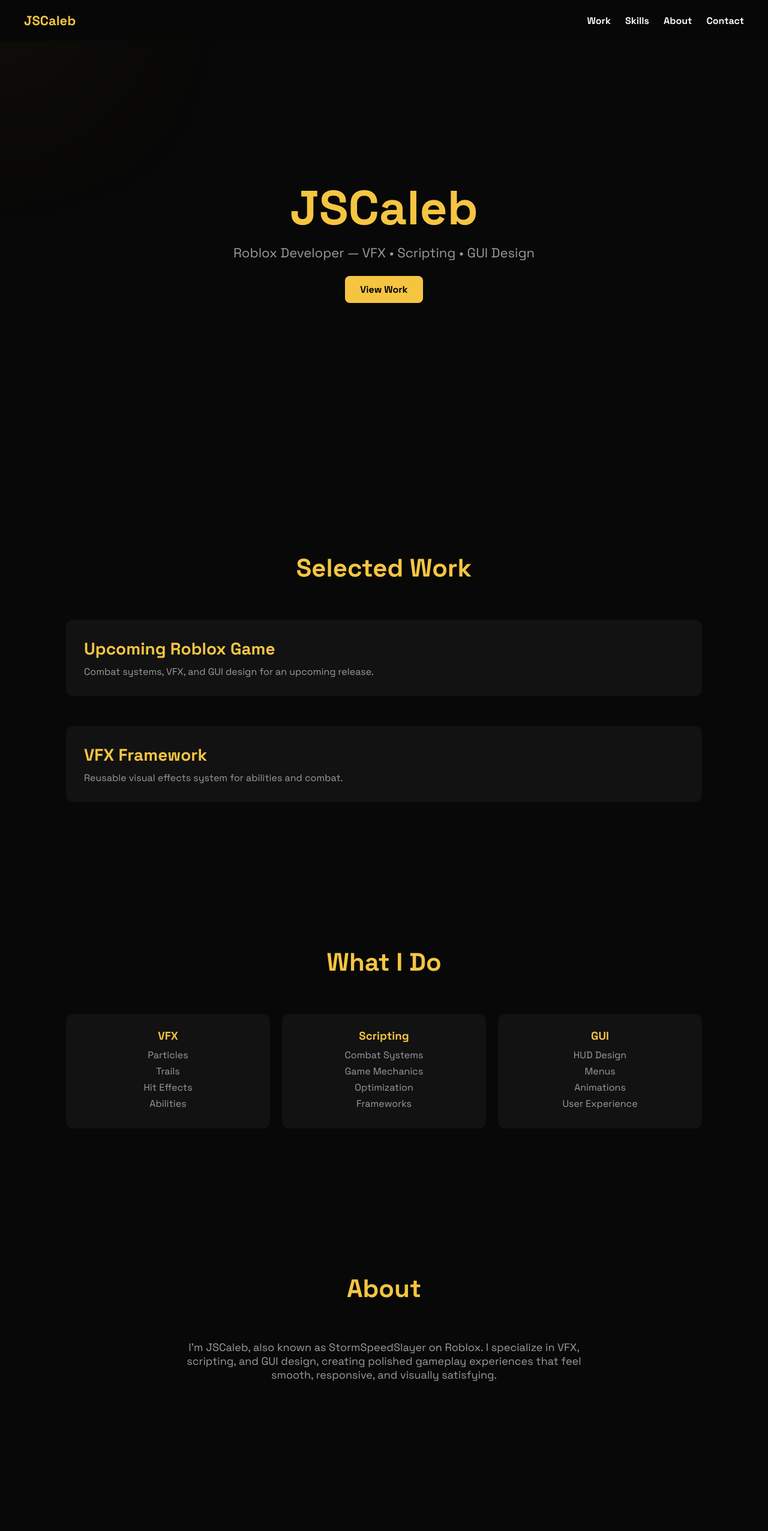
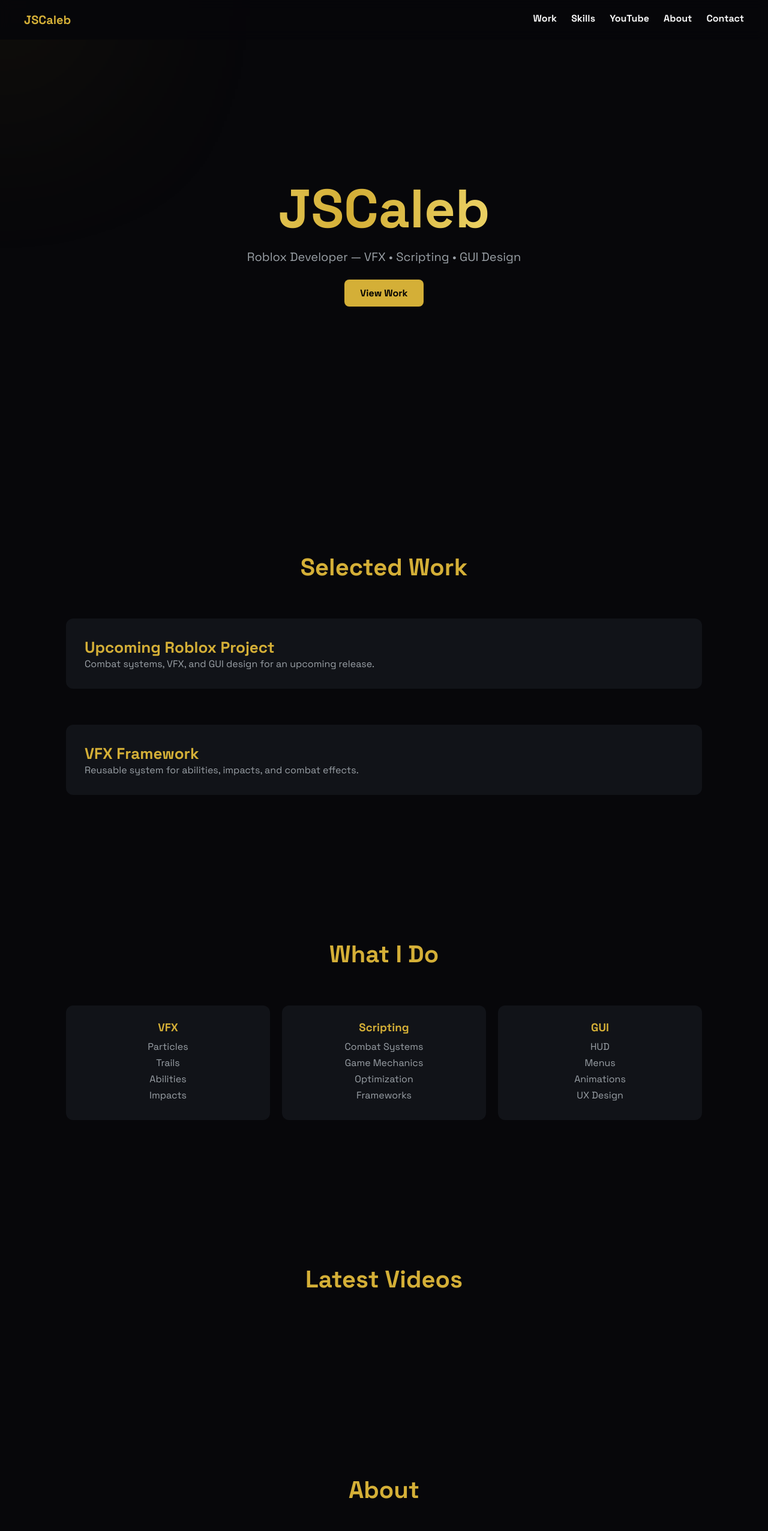
Before and after one commit to jscaleb8913/Building-, a plain HTML site: page index.html in a window 1280 px wide. Shown: the top 2552 px of the page at 60% size. Drawn offline with Linux system fonts and the light colour scheme; no server answers.

Commit message:
Refactor CSS variables and update styles

```diff
--- a/index.html
+++ b/index.html
@@ -8,14 +8,18 @@
 <link href="https://fonts.googleapis.com/css2?family=Space+Grotesk:wght@400;700&display=swap" rel="stylesheet">
 
 <style>
-:root{
-    --bg:#080808;
-    --surface:#121212;
-    --surface2:#1a1a1a;
-    --gold:#f5c542;
-    --goldsoft:#d9a92f;
-    --white:#f8f8f8;
-    --gray:#9b9b9b;
+/* ===================== THEME ===================== */
+:root {
+    --bg:#07070a;
+    --surface:#111318;
+    --surface2:#171a21;
+
+    --gold:#d4af37;
+    --gold2:#f6e27a;
+    --glow:rgba(212,175,55,0.25);
+
+    --text:#f5f5f5;
+    --muted:#9aa0a6;
 }
 
 *{
@@ -27,43 +31,46 @@
 body{
     font-family:'Space Grotesk',sans-serif;
     background:var(--bg);
-    color:var(--white);
+    color:var(--text);
     overflow-x:hidden;
     scroll-behavior:smooth;
 }
 
-a{
-    color:var(--gold);
-    text-decoration:none;
+/* ===================== CURSOR GLOW ===================== */
+.glow{
+    position:fixed;
+    width:250px;
+    height:250px;
+    background:var(--gold);
+    filter:blur(150px);
+    opacity:0.15;
+    pointer-events:none;
+    transform:translate(-50%,-50%);
+    z-index:0;
 }
 
-a:hover{
-    color:var(--goldsoft);
-}
-
-/* HEADER */
+/* ===================== HEADER ===================== */
 header{
     position:fixed;
     top:0;
-    left:0;
     width:100%;
     display:flex;
     justify-content:space-between;
-    align-items:center;
     padding:20px 40px;
-    background:rgba(8,8,8,0.85);
+    background:rgba(7,7,10,0.85);
     backdrop-filter:blur(10px);
     z-index:1000;
 }
 
 header h1{
+    font-size:20px;
     color:var(--gold);
-    font-size:22px;
 }
 
 nav a{
     margin-left:20px;
-    color:var(--white);
+    color:var(--text);
+    text-decoration:none;
     font-weight:700;
 }
 
@@ -71,7 +78,7 @@
     color:var(--gold);
 }
 
-/* HERO */
+/* ===================== HERO ===================== */
 .hero{
     height:100vh;
     display:flex;
@@ -79,45 +86,44 @@
     justify-content:center;
     align-items:center;
     text-align:center;
+    position:relative;
 }
 
 .hero h1{
-    font-size:80px;
-    color:var(--gold);
+    font-size:90px;
+    background:linear-gradient(90deg,var(--gold),var(--gold2),var(--gold));
+    -webkit-background-clip:text;
+    -webkit-text-fill-color:transparent;
+    animation:shine 6s linear infinite;
+    background-size:200%;
+}
+
+@keyframes shine{
+    0%{background-position:0%;}
+    100%{background-position:200%;}
 }
 
 .hero p{
-    font-size:22px;
-    color:var(--gray);
+    color:var(--muted);
+    font-size:20px;
     margin-top:10px;
 }
 
 .hero a{
     margin-top:25px;
-    padding:12px 25px;
+    padding:12px 26px;
     background:var(--gold);
     color:#000;
     font-weight:700;
     border-radius:8px;
+    text-decoration:none;
 }
 
 .hero a:hover{
-    background:var(--goldsoft);
+    background:var(--gold2);
 }
 
-/* GLOW CURSOR */
-.glow{
-    position:fixed;
-    width:200px;
-    height:200px;
-    background:var(--gold);
-    filter:blur(140px);
-    opacity:0.15;
-    pointer-events:none;
-    transform:translate(-50%,-50%);
-}
-
-/* SECTIONS */
+/* ===================== SECTIONS ===================== */
 section{
     padding:120px 20px;
     max-width:1100px;
@@ -125,17 +131,17 @@
 }
 
 .title{
-    font-size:42px;
     text-align:center;
+    font-size:40px;
     margin-bottom:60px;
     color:var(--gold);
 }
 
-/* PROJECTS */
+/* ===================== PROJECTS ===================== */
 .projects{
     display:flex;
     flex-direction:column;
-    gap:50px;
+    gap:60px;
 }
 
 .project{
@@ -143,24 +149,25 @@
     padding:30px;
     border-radius:12px;
     transition:0.3s;
+    border:1px solid transparent;
 }
 
 .project:hover{
-    transform:translateY(-8px);
-    background:var(--surface2);
+    transform:translateY(-10px);
+    box-shadow:0 0 40px var(--glow);
+    border:1px solid rgba(212,175,55,0.2);
 }
 
 .project h3{
     color:var(--gold);
-    font-size:28px;
-    margin-bottom:10px;
+    font-size:26px;
 }
 
 .project p{
-    color:var(--gray);
+    color:var(--muted);
 }
 
-/* SKILLS */
+/* ===================== SKILLS ===================== */
 .skills{
     display:flex;
     gap:20px;
@@ -179,28 +186,54 @@
 
 .skill h3{
     color:var(--gold);
-    margin-bottom:10px;
 }
 
 .skill ul{
     list-style:none;
-    color:var(--gray);
+    color:var(--muted);
+    margin-top:10px;
 }
 
 .skill li{
     margin:6px 0;
 }
 
-/* ABOUT */
+/* ===================== YOUTUBE ===================== */
+.youtube-grid{
+    display:grid;
+    grid-template-columns:repeat(auto-fit,minmax(300px,1fr));
+    gap:20px;
+}
+
+.video{
+    background:var(--surface);
+    padding:15px;
+    border-radius:12px;
+    border:1px solid rgba(255,255,255,0.05);
+}
+
+.video iframe{
+    width:100%;
+    height:180px;
+    border-radius:8px;
+}
+
+.video h3{
+    font-size:16px;
+    margin-top:10px;
+    color:var(--text);
+}
+
+/* ===================== ABOUT ===================== */
 .about{
     text-align:center;
-    max-width:700px;
+    max-width:750px;
     margin:auto;
-    color:var(--gray);
+    color:var(--muted);
     font-size:18px;
 }
 
-/* CONTACT */
+/* ===================== CONTACT ===================== */
 .contact{
     text-align:center;
 }
@@ -208,17 +241,17 @@
 .contact a{
     font-size:20px;
     font-weight:700;
+    color:var(--gold);
 }
 
-/* FOOTER */
+/* ===================== FOOTER ===================== */
 footer{
     text-align:center;
     padding:40px;
-    color:var(--gray);
+    color:var(--muted);
     border-top:1px solid #222;
 }
 </style>
-
 </head>
 
 <body>
@@ -230,6 +263,7 @@
     <nav>
         <a href="#work">Work</a>
         <a href="#skills">Skills</a>
+        <a href="#youtube">YouTube</a>
         <a href="#about">About</a>
         <a href="#contact">Contact</a>
     </nav>
@@ -241,22 +275,24 @@
     <a href="#work">View Work</a>
 </section>
 
+<!-- ===================== WORK ===================== -->
 <section id="work">
     <h2 class="title">Selected Work</h2>
 
     <div class="projects">
         <div class="project">
-            <h3>Upcoming Roblox Game</h3>
+            <h3>Upcoming Roblox Project</h3>
             <p>Combat systems, VFX, and GUI design for an upcoming release.</p>
         </div>
 
         <div class="project">
             <h3>VFX Framework</h3>
-            <p>Reusable visual effects system for abilities and combat.</p>
+            <p>Reusable system for abilities, impacts, and combat effects.</p>
         </div>
     </div>
 </section>
 
+<!-- ===================== SKILLS ===================== -->
 <section id="skills">
     <h2 class="title">What I Do</h2>
 
@@ -266,8 +302,8 @@
             <ul>
                 <li>Particles</li>
                 <li>Trails</li>
-                <li>Hit Effects</li>
                 <li>Abilities</li>
+                <li>Impacts</li>
             </ul>
         </div>
 
@@ -284,34 +320,40 @@
         <div class="skill">
             <h3>GUI</h3>
             <ul>
-                <li>HUD Design</li>
+                <li>HUD</li>
                 <li>Menus</li>
                 <li>Animations</li>
-                <li>User Experience</li>
+                <li>UX Design</li>
             </ul>
         </div>
     </div>
 </section>
 
+<!-- ===================== YOUTUBE ===================== -->
+<section id="youtube">
+    <h2 class="title">Latest Videos</h2>
+    <div class="youtube-grid" id="youtubeGrid">
+        <!-- Videos auto-load here -->
+    </div>
+</section>
+
+<!-- ===================== ABOUT ===================== -->
 <section id="about">
     <h2 class="title">About</h2>
 
     <p class="about">
-        I'm JSCaleb, also known as StormSpeedSlayer on Roblox.
-        I specialize in VFX, scripting, and GUI design, creating
-        polished gameplay experiences that feel smooth, responsive,
-        and visually satisfying.
+        I'm JSCaleb (StormSpeedSlayer on Roblox). I focus on building polished gameplay systems with high-quality VFX,
+        scripting, and UI design. Currently developing upcoming Roblox experiences.
     </p>
 </section>
 
+<!-- ===================== CONTACT ===================== -->
 <section id="contact">
     <h2 class="title">Contact</h2>
 
     <div class="contact">
         <p>Discord</p>
-        <a href="https://discord.com/users/jscaleb8913" target="_blank">
-            jscaleb8913
-        </a>
+        <a href="https://discord.com/users/jscaleb8913">jscaleb8913</a>
     </div>
 </section>
 
@@ -320,12 +362,51 @@
 </footer>
 
 <script>
+
+/* ===================== CURSOR GLOW ===================== */
 const glow = document.getElementById("glow");
 
-document.addEventListener("mousemove", (e) => {
+document.addEventListener("mousemove",(e)=>{
     glow.style.left = e.clientX + "px";
     glow.style.top = e.clientY + "px";
 });
+
+/* ===================== YOUTUBE API (AUTO LOAD) ===================== */
+/*
+HOW TO USE:
+1. Get API key from Google Cloud
+2. Put your channel ID below
+*/
+
+const API_KEY = "YOUR_API_KEY";
+const CHANNEL_ID = "YOUR_CHANNEL_ID";
+
+async function loadVideos(){
+    try{
+        const res = await fetch(
+            `https://www.googleapis.com/youtube/v3/search?key=${API_KEY}&channelId=${CHANNEL_ID}&part=snippet,id&order=date&maxResults=6`
+        );
+
+        const data = await res.json();
+        const grid = document.getElementById("youtubeGrid");
+
+        data.items.forEach(video=>{
+            if(video.id.videoId){
+                grid.innerHTML += `
+                <div class="video">
+                    <iframe src="https://www.youtube.com/embed/${video.id.videoId}" frameborder="0" allowfullscreen></iframe>
+                    <h3>${video.snippet.title}</h3>
+                </div>`;
+            }
+        });
+
+    }catch(err){
+        console.log("YouTube load failed",err);
+    }
+}
+
+loadVideos();
+
 </script>
 
 </body>
```
